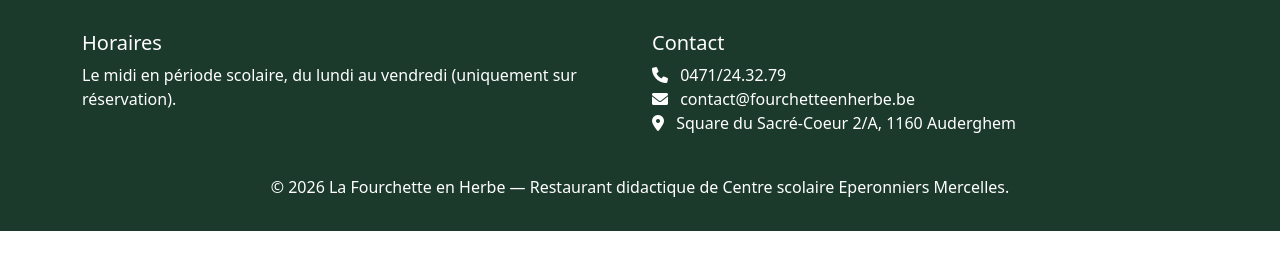
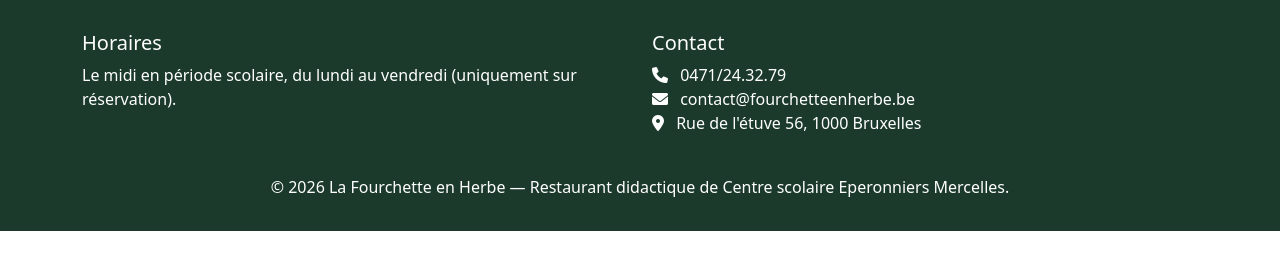
Before and after one commit to ZAHIRI1398/RestAnis, a Flask app: page /admin/login in a window 1280 px wide. Shown: the part 527-800 px from the top of the page. Run offline with Flask 3, Linux system fonts and the light colour scheme; some libraries are stand-ins or nearby versions.

Commit message:
Changement de l adresse sur calandrier

```diff
--- a/templates/base.html
+++ b/templates/base.html
@@ -111,7 +111,7 @@
                     <ul class="list-unstyled">
                         <li><i class="fas fa-phone me-2"></i> 0471/24.32.79</li>
                         <li><i class="fas fa-envelope me-2"></i> contact@fourchetteenherbe.be</li>
-                        <li><i class="fas fa-map-marker-alt me-2"></i> Square du Sacré-Coeur 2/A, 1160 Auderghem</li>
+                        <li><i class="fas fa-map-marker-alt me-2"></i> Rue de l'étuve 56, 1000 Bruxelles</li>
                     </ul>
                 </div>
             </div>
```
